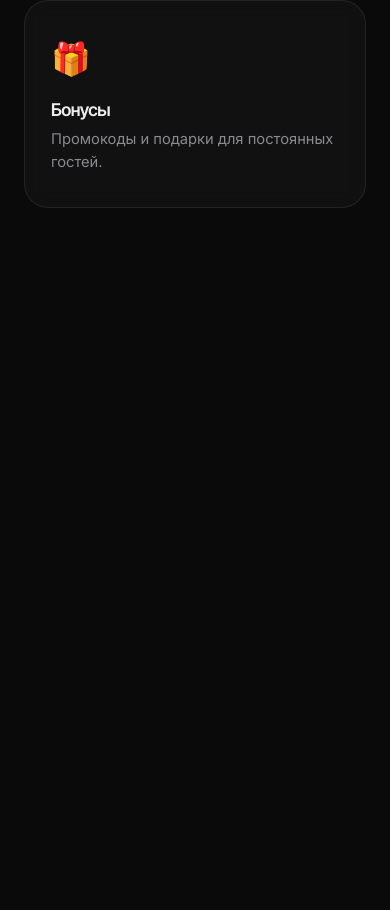
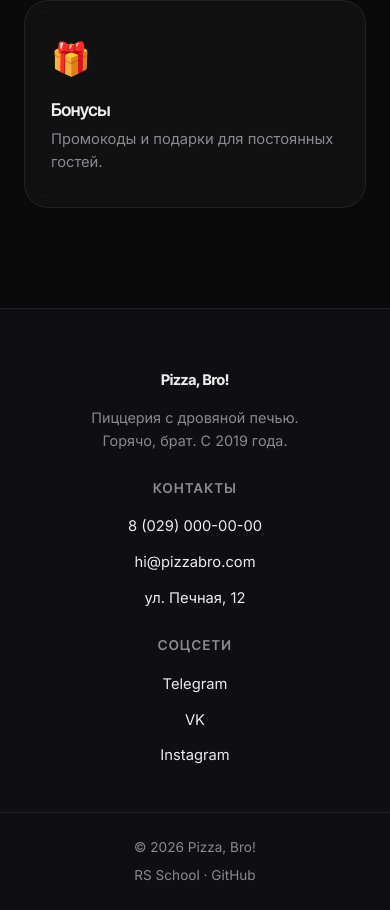
Before and after one commit to a-heras/rsschool-landing-page, a plain HTML site: page index.html in a window 390 px wide. Shown: the part 5184-6094 px from the top of the page. Before the commit the page ends 5492 px from the top, so only its background shows below. Drawn offline with Linux system fonts and the light colour scheme.

Commit message:
feat: add footer with contacts

```diff
--- a/css/style.css
+++ b/css/style.css
@@ -1538,3 +1538,157 @@ section {
         grid-template-columns: 1fr;
     }
 }
+
+/* ============================================================
+   FOOTER
+   ============================================================ */
+
+.footer {
+    background: var(--bg-alt);
+    border-top: 1px solid var(--border);
+    padding-top: 60px;
+}
+
+.footer__inner {
+    display: grid;
+    grid-template-columns: 3fr 1fr 1fr;
+    gap: 60px;
+    padding-bottom: 44px;
+    align-items: start;
+    justify-items: end;
+}
+
+.footer__col {
+    display: flex;
+    flex-direction: column;
+    align-items: flex-end;
+    text-align: right;
+}
+
+.footer__col--brand {
+    justify-self: start;
+    align-items: flex-start;
+    text-align: left;
+}
+
+.footer__col--brand p {
+    color: var(--text-muted);
+    margin-top: 14px;
+    font-size: .9rem;
+    max-width: 320px;
+    line-height: 1.6;
+}
+
+.footer__col h4 {
+    font-size: .85rem;
+    font-weight: 600;
+    text-transform: uppercase;
+    letter-spacing: .1em;
+    color: var(--text-muted);
+    margin-bottom: 18px;
+}
+
+.footer__col ul {
+    display: flex;
+    flex-direction: column;
+    gap: 10px;
+    width: 100%;
+}
+
+.footer__col li {
+    margin: 0;
+}
+
+.footer__col a {
+    color: var(--text);
+    font-size: .92rem;
+    transition: var(--transition);
+    display: inline-block;
+}
+
+.footer__col a:hover {
+    color: var(--accent);
+    text-shadow: 0 0 12px rgba(255, 75, 43, .4);
+}
+
+.footer__bottom {
+    border-top: 1px solid var(--border);
+    padding: 24px 0;
+    text-align: center;
+    color: var(--text-muted);
+    font-size: .85rem;
+}
+
+.footer__bottom p + p {
+    margin-top: 6px;
+}
+
+.footer__bottom a {
+    color: var(--text-muted);
+    transition: var(--transition);
+}
+
+.footer__bottom a:hover {
+    color: var(--accent);
+    text-shadow: 0 0 12px rgba(255, 75, 43, .4);
+}
+
+@media (max-width: 1024px) {
+    .footer__inner {
+        grid-template-columns: 1fr 1fr;
+        gap: 40px 32px;
+        justify-items: center;
+    }
+
+    .footer__col--brand {
+        grid-column: 1 / -1;
+        align-items: center;
+        text-align: center;
+        justify-self: center;
+    }
+
+    .footer__col--brand p {
+        margin-left: auto;
+        margin-right: auto;
+    }
+
+    .footer__col {
+        align-items: center;
+        text-align: center;
+    }
+
+    .footer__col ul {
+        align-items: center;
+    }
+}
+
+@media (max-width: 768px) {
+    .footer__inner {
+        grid-template-columns: 1fr 1fr;
+        gap: 32px 24px;
+    }
+}
+
+@media (max-width: 480px) {
+    .footer__inner {
+        grid-template-columns: 1fr;
+        gap: 28px;
+        justify-items: center;
+    }
+
+    .footer__col {
+        width: 100%;
+        max-width: 320px;
+        align-items: center;
+        text-align: center;
+    }
+
+    .footer__col--brand p {
+        margin-left: auto;
+        margin-right: auto;
+    }
+
+    .footer__col ul {
+        align-items: center;
+    }
+}
--- a/index.html
+++ b/index.html
@@ -378,5 +378,50 @@
 
     </main>
 
+    <!-- ================= FOOTER ================= -->
+    <footer class="footer" id="contacts">
+        <div class="container footer__inner">
+            <div class="footer__col footer__col--brand">
+                <a href="index.html" class="logo" aria-label="Pizza, Bro! — на главную">
+                    <span class="logo__dot"></span>
+                    Pizza, Bro!
+                </a>
+                <p>Пиццерия с дровяной печью.<br>Горячо, брат. С 2019 года.</p>
+            </div>
+
+            <div class="footer__col">
+                <h4>Контакты</h4>
+                <ul>
+                    <li><a href="tel:+37500000000">8 (029) 000-00-00</a></li>
+                    <li><a href="mailto:hi@pizzabro.com">hi@pizzabro.com</a></li>
+                    <li>
+                        <a href="https://yandex.by/maps/geo/53177019/?ll=27.727503%2C53.882847&z=11.21"
+                           target="_blank" rel="noopener noreferrer">
+                            ул. Печная, 12
+                        </a>
+                    </li>
+                </ul>
+            </div>
+
+            <div class="footer__col">
+                <h4>Соцсети</h4>
+                <ul>
+                    <li><a href="https://t.me/heras8" target="_blank" rel="noopener noreferrer">Telegram</a></li>
+                    <li><a href="https://vk.ru" target="_blank" rel="noopener noreferrer">VK</a></li>
+                    <li><a href="https://instagram.com/" target="_blank" rel="noopener noreferrer">Instagram</a></li>
+                </ul>
+            </div>
+        </div>
+
+        <div class="footer__bottom">
+            <p>© 2026 Pizza, Bro!</p>
+            <p>
+                <a href="https://rs.school/" target="_blank" rel="noopener noreferrer">RS School</a>
+                ·
+                <a href="https://github.com/a-heras" target="_blank" rel="noopener noreferrer">GitHub</a>
+            </p>
+        </div>
+    </footer>
+
 </body>
 </html>
```
